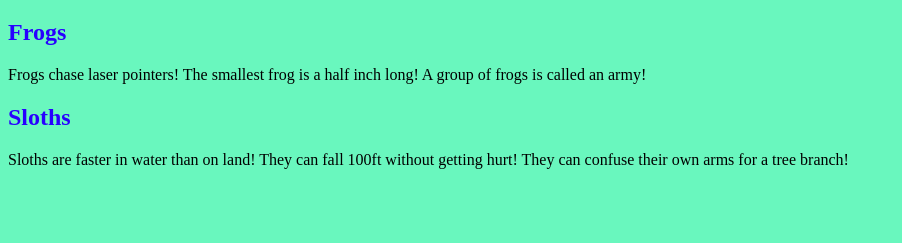
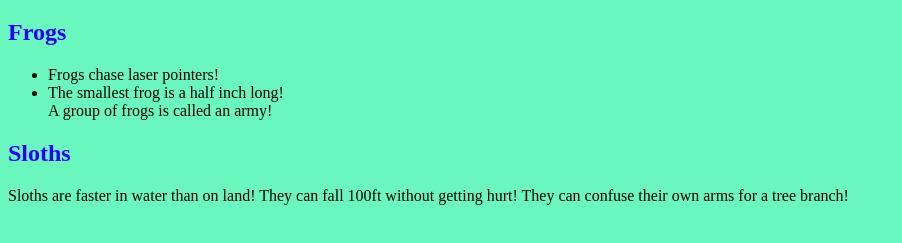
Before and after one commit to buttermilkcookie/HW3, a plain HTML site: page index.html in a window 1280 px wide. Shown: the part 61-304 px from the top of the page, without its empty margins (0-902 px from the left). Drawn offline with Linux system fonts and the light colour scheme; a web font is replaced by a local one.

Commit message:
Frog Facts - unordered list

```diff
--- a/index.html
+++ b/index.html
@@ -8,12 +8,12 @@
     <h1>Fun Animal Facts!</h1>
       <h2>Frogs</h2>
       <!--Turn the <p> element into <ul> element. Turn </p> to </ul> -->
-      <p>
+      <ul>
         <!--Wrap each line in <li>  </li>-->
-        Frogs chase laser pointers!
-        The smallest frog is a half inch long!
-        A group of frogs is called an army!
-      </p>
+        <li>Frogs chase laser pointers!</li>
+        <li>The smallest frog is a half inch long!</li>
+        <l>A group of frogs is called an army!</li>
+      </ul>
       <!--Add your image element here-->
       <h2>Sloths</h2>
       <!--Turn the <p> element into <ol> element. Turn </p> to </ol> -->
```
